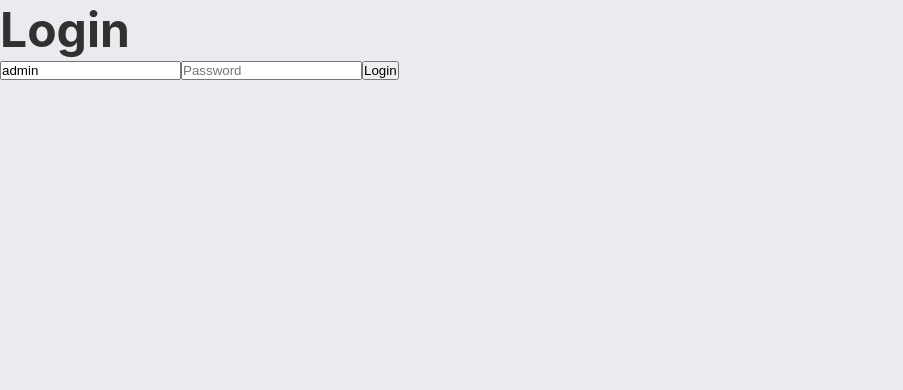
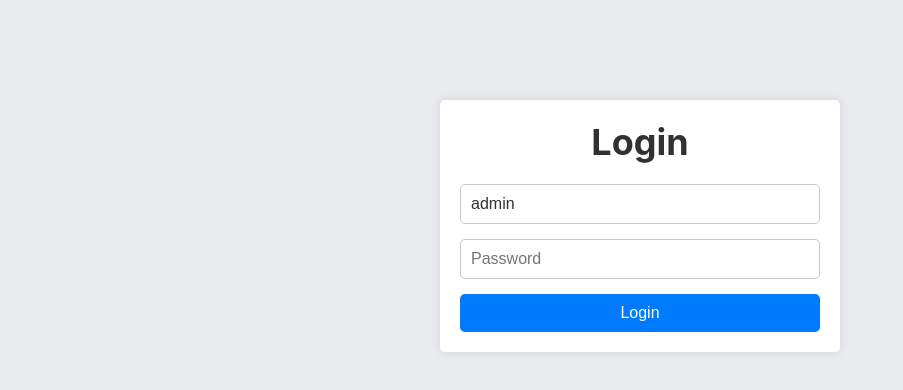
Before and after one commit to dima0808/kpi-test-platform, a React (Create React App) app in the folder frontend/: page /#/ in a window 1280 px wide. Shown: the top 390 px of the page, without its empty margins (0-903 px from the left). Built offline with nearby package versions, Linux system fonts and the light colour scheme; a web font is replaced by a local one.

Commit message:
fixed bugs on the page with views of selected answers

```diff
--- a/frontend/src/components/TestReview.jsx
+++ b/frontend/src/components/TestReview.jsx
@@ -2,22 +2,36 @@ import React, { useState } from 'react';
 import SingleChoiceReview from '../components/review/SingleChoiceReview';
 import MultipleChoicesReview from '../components/review/MultipleChoicesReview';
 import MatchPairsReview from '../components/review/MatchPairsReview';
-import {calculateTimeDifference} from "../utils/timeUtils";
-
+import { calculateTimeDifference } from '../utils/timeUtils';
+import download from '../assets/icons/download.svg';
 function TestReview({ testSession }) {
   const [IsAnswer, setIsAnswer] = useState(false);
+
+  console.log(testSession);
 
   return (
     <div className="container">
       {IsAnswer ? (
-        <div>
-          <h2>Відповіді</h2>
-          <div>Студент: {testSession.studentGroup} {testSession.studentName}</div>
-          <div>Почато: {testSession.startedAt}</div>
-          <div>Закінчено: {testSession.finishedAt}</div>
-          <div>Тривалість: {calculateTimeDifference(testSession.startedAt, testSession.finishedAt)}</div>
+        <div className="mt-55 mb-55">
+          <h2 className="test-info__title">The answers you chose</h2>
+          <div className="test-info__details mt-55">
+            <div className="test-info__item">
+              <span className="test-info__label">Student:</span> {testSession.studentGroup}{' '}
+              {testSession.studentName}
+            </div>
+            <div className="test-info__item">
+              <span className="test-info__label">Started:</span> {testSession.startedAt}
+            </div>
+            <div className="test-info__item">
+              <span className="test-info__label">Finished:</span> {testSession.finishedAt}
+            </div>
+            <div className="test-info__item">
+              <span className="test-info__label">Duration:</span>{' '}
+              {calculateTimeDifference(testSession.startedAt, testSession.finishedAt)}
+            </div>
+          </div>
           {testSession.responses.map((response, index) => (
-            <div key={response.id} className="question__body">
+            <div key={response.id} className="question__body mt-55">
               <div className="question__timer">
                 <div className="question__counter">
                   {index + 1}/{testSession.responses.length}
@@ -60,10 +74,10 @@ function TestReview({ testSession }) {
             </div>
           ))}
           <button onClick={() => window.print()} className="test-info__pdf-button">
-            Save as PDF {/* todo: fix radio buttons */}
+            <img src={download} alt="download" />
+            Download my answers
           </button>
         </div>
-
       ) : (
         <div className="finished">
           <h1>Test have been completed!</h1>
--- a/frontend/src/pages/Login.jsx
+++ b/frontend/src/pages/Login.jsx
@@ -1,13 +1,15 @@
-import React, {useEffect, useRef} from 'react';
+import React, { useEffect, useRef } from 'react';
 import { login } from '../utils/http';
 import Cookies from 'js-cookie';
 import { useNavigate } from 'react-router-dom';
+import { useState } from 'react';
 
 function Login() {
   const navigate = useNavigate();
 
   const usernameRef = useRef();
   const passwordRef = useRef();
+  const [errorMessage, setErrorMessage] = useState('');
 
   useEffect(() => {
     const token = Cookies.get('token');
@@ -17,22 +19,36 @@ function Login() {
   }, [navigate]);
 
   return (
-    <div>
-      <h1>Login</h1>
-      <input ref={usernameRef} value="admin" type="text" placeholder="Username" />
-      <input ref={passwordRef} type="password" placeholder="Password" />
+    <div className="container">
+      <div className="login">
+        <h1 className="login__title">Login</h1>
+        <input
+          ref={usernameRef}
+          value="admin"
+          type="text"
+          placeholder="Username"
+          className="login__input"
+        />
+        <input ref={passwordRef} type="password" placeholder="Password" className="login__input" />
         <button
           onClick={() => {
             login({
               username: usernameRef.current?.value,
               password: passwordRef.current?.value,
-          }).then((response) => {
+            })
+              .then((response) => {
                 Cookies.set('token', response.token);
                 navigate('/tests');
+              })
+              .catch((error) => {
+                setErrorMessage(error.message);
               });
-        }}>
+          }}
+          className="login__button">
           Login
         </button>
+        {errorMessage && <div className="login__error">{errorMessage}</div>}
+      </div>
     </div>
   );
 }
--- a/frontend/src/scss/components/_all.scss
+++ b/frontend/src/scss/components/_all.scss
@@ -17,3 +17,5 @@
 @import 'single-choice-review.scss';
 @import 'multiple-choice-review.scss';
 @import 'match-pairs-review.scss';
+@import 'login.scss';
+@import 'test_review.scss';
--- a/frontend/src/scss/components/_finished.scss
+++ b/frontend/src/scss/components/_finished.scss
@@ -1,9 +1,15 @@
 .finished {
+  margin-top: 120px;
   padding: 85px 107px;
   background-color: $white;
   max-width: 1030px;
   width: 100%;
   border-radius: 26px;
+
+  &__answer {
+    display: flex;
+    justify-content: end;
+  }
 
   &__check {
     font-size: 28px;
@@ -29,8 +35,3 @@
     border-bottom: 2px solid $color-table;
   }
 }
-
-.fihished__answer {
-  display: flex;
-  justify-content: end;
-}
--- /dev/null
+++ b/frontend/src/scss/components/_login.scss
@@ -0,0 +1,51 @@
+.login {
+  margin-top: 100px;
+  background-color: $white;
+  border-radius: 5px;
+  padding: 20px;
+  box-shadow: 0 0 10px 0 rgba(0, 0, 0, 0.1);
+  width: 400px;
+  display: flex;
+  flex-direction: column;
+  align-items: center;
+
+  &__title {
+    font-size: 36px;
+    margin-bottom: 20px;
+    color: $black;
+  }
+
+  &__input {
+    width: 100%;
+    padding: 10px;
+    margin-bottom: 15px;
+    border: 1px solid $gray-dark;
+    border-radius: 5px;
+    font-size: 16px;
+    color: $black;
+    background-color: $white;
+  }
+
+  &__error {
+    margin-top: 15px;
+    color: $red-light;
+    font-weight: 500;
+    font-size: 24px;
+  }
+
+  &__button {
+    width: 100%;
+    padding: 10px;
+    background-color: $blue-checked;
+    color: $white;
+    border: none;
+    border-radius: 5px;
+    font-size: 16px;
+    cursor: pointer;
+    transition: background-color $duration ease;
+
+    &:hover {
+      background-color: $blue-dark;
+    }
+  }
+}
--- /dev/null
+++ b/frontend/src/scss/components/_test_review.scss
@@ -0,0 +1,49 @@
+.test-info__title {
+  font-size: 36px;
+  margin-bottom: 20px;
+  text-align: center;
+}
+
+.test-info__details {
+  margin-bottom: 20px;
+  width: 100%;
+  max-width: 600px;
+  padding: 20px;
+  border-radius: 10px;
+  background-color: $white;
+}
+
+.test-info__item {
+  margin-bottom: 10px;
+  font-size: 20px;
+}
+
+.test-info__label {
+  font-weight: 700;
+}
+
+.test-info__pdf-button {
+  padding: 10px 16px;
+  display: flex;
+  align-items: center;
+  gap: 10px;
+  font-size: 28px;
+  border: 3px solid $blue-checked;
+  color: $blue-checked;
+  border-radius: 10px;
+  cursor: pointer;
+  background-color: $white;
+  transition: background-color $duration ease;
+  margin-top: 20px;
+
+  &:hover {
+    background-color: $blue-light;
+  }
+}
+
+@media print {
+  input[type='radio']:checked + .custom-radio + span,
+  input[type='checkbox']:checked + .custom-checkbox + span {
+    text-decoration: underline;
+  }
+}
--- a/frontend/src/scss/libs/_normalize.scss
+++ b/frontend/src/scss/libs/_normalize.scss
@@ -60,6 +60,14 @@ body {
   align-items: center;
 }
 
+.mt-55 {
+  margin-top: 55px !important;
+}
+
+.mb-55 {
+  margin-bottom: 55px !important;
+}
+
 a,
 span,
 p,
```
Also changed, not shown: frontend/src/assets/icons/download.svg (added). Lines whose indentation alone changed are shown as unchanged.
